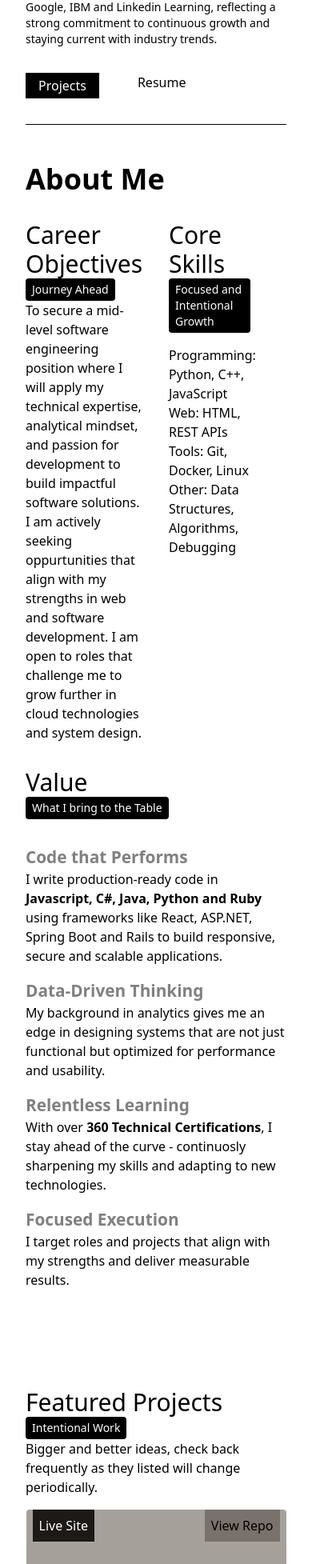
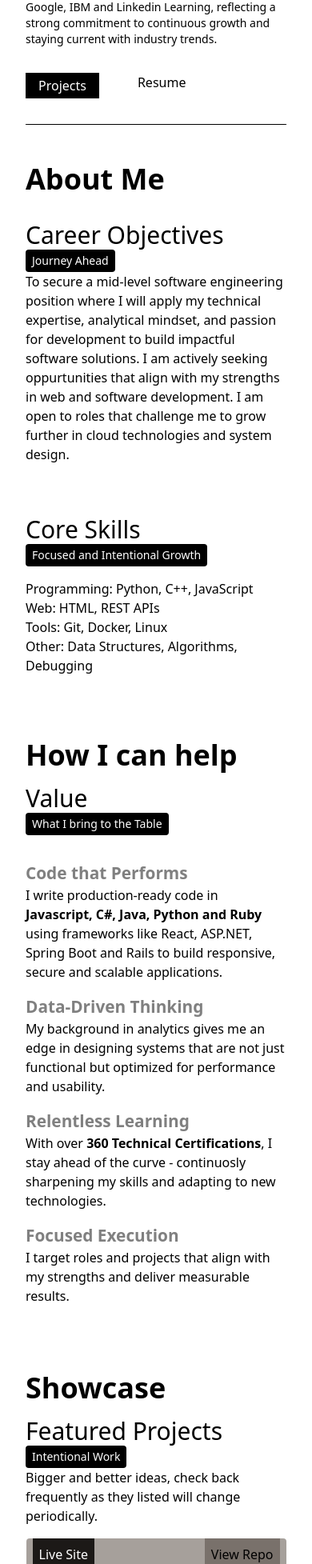
Before and after one commit to CEODemitri/engineer_port, a SvelteKit app: page / in a window 390 px wide. Shown: the part 676-2631 px from the top of the page at 80% size. Built offline with nearby package versions, Linux system fonts and the light colour scheme.

Commit message:
refactor: styling landing page a bit

```diff
--- a/src/routes/+page.svelte
+++ b/src/routes/+page.svelte
@@ -96,11 +96,11 @@
 	<section id="about" class="min-h-[70vh]">
 		<h2 class="my-4 text-4xl font-bold">About Me</h2>
 		<div class="grid grid-cols-8 gap-8">
-			<div class="col-span-4">
+			<div class="col-span-full md:col-span-4">
 				<SectionTitle {...meOneMeta} />
 			</div>
 
-			<div class="col-span-3 col-start-5">
+			<div class="col-span-full md:col-span-3 md:col-start-5">
 				<SectionTitle {...meTwoMeta} />
 				<ul>
 					<li>Programming: Python, C++, JavaScript</li>
@@ -113,6 +113,7 @@
 	</section>
 
 	<section id="benefit" class="h-[90vh]">
+		<h2 class="mt-20 text-4xl font-bold md:my-4">How I can help</h2>
 		<SectionTitle {...valueMeta} />
 		<ul class="mt-8 flex flex-col gap-4">
 			<li>
@@ -149,12 +150,13 @@
 
 <!-- projects -->
 <section id="projects" class="min-h-[90vh]">
+	<h2 class="mt-8 text-4xl font-bold md:my-4">Showcase</h2>
 	<SectionTitle {...projectMeta} />
-	<div class="flex flex-col md:flex-col flex-wrap gap-8">
-		<article class="bg-stone-400 w-fit m-auto rounded-sm">
+	<div class="flex flex-col flex-wrap gap-8 md:flex-col">
+		<article class="m-auto w-fit rounded-sm bg-stone-400">
 			<ProjectCard {...projectOne} />
 		</article>
-		<article class="bg-blue-400 w-fit m-auto rounded-sm">
+		<article class="m-auto w-fit rounded-sm bg-blue-400">
 			<ProjectCard {...projectTwo} />
 		</article>
 	</div>
```
